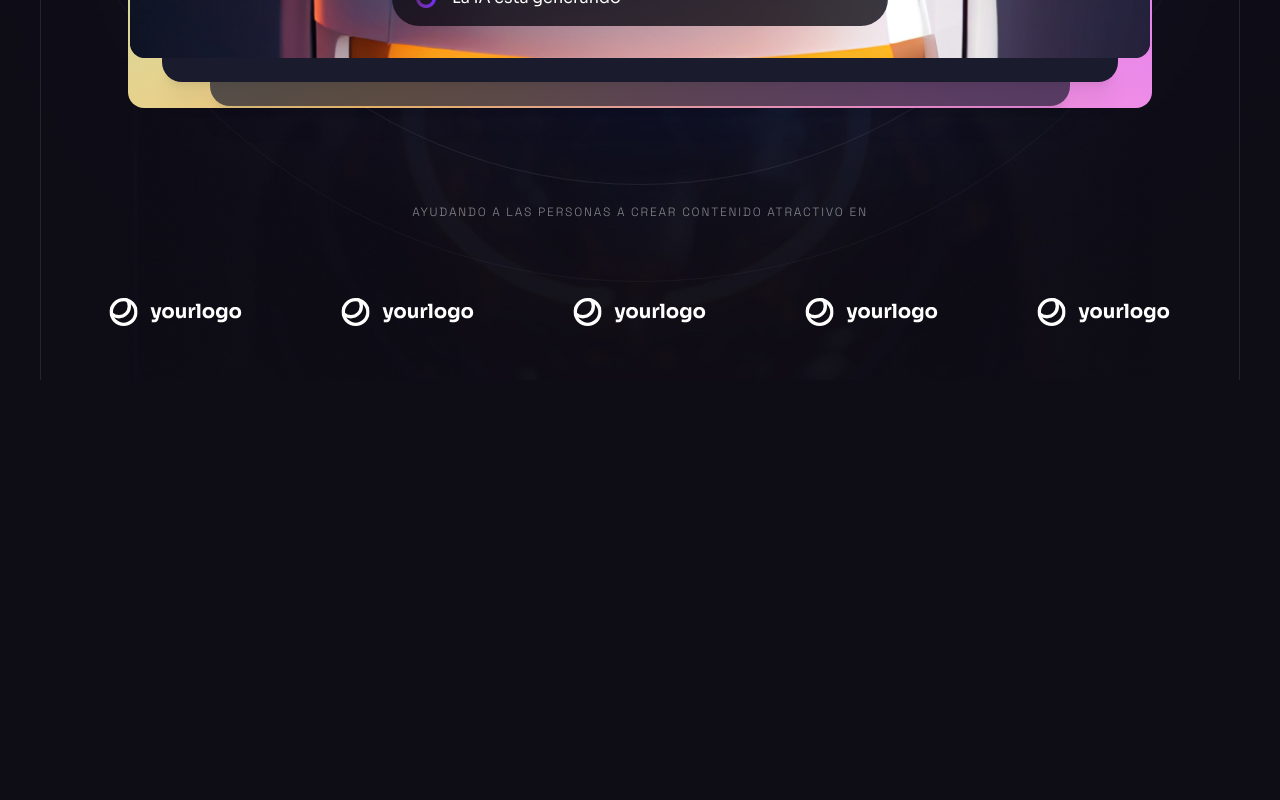
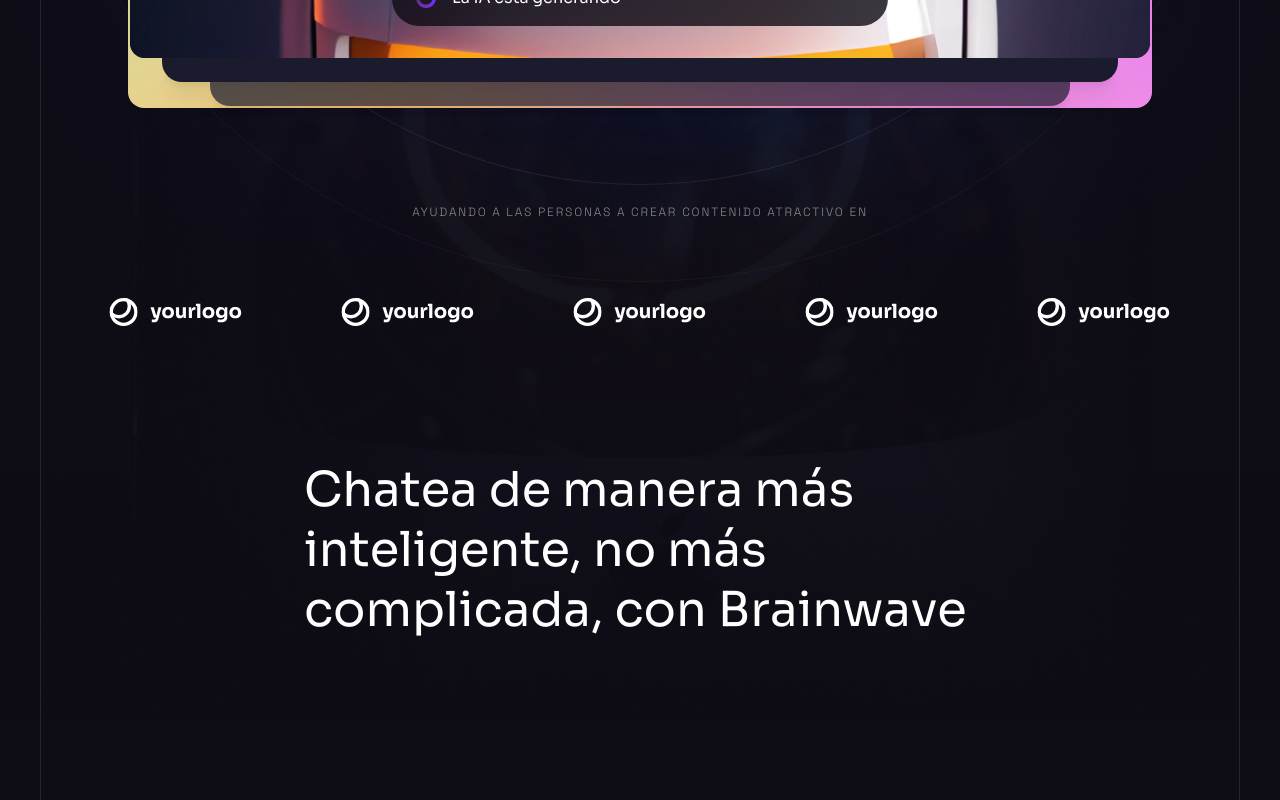
Before and after one commit to WaltGreenwich/brainwave, a React (Vite) app: page / in a window 1280 px wide. Shown: the part 1050-1850 px from the top of the page. Before the commit the page ends 1430 px from the top, so only its background shows below. Built offline with nearby package versions, Linux system fonts and the light colour scheme.

Commit message:
Implemendando la seccion Benefits

```diff
--- a/src/App.jsx
+++ b/src/App.jsx
@@ -1,6 +1,8 @@
 import ButtonGradient from "./assets/svg/ButtonGradient";
+import Benefits from "./components/Benefits";
 import Header from "./components/Header";
 import Hero from "./components/Hero";
+Benefits;
 
 const App = () => {
   return (
@@ -8,6 +10,7 @@
       <div className="pt-[4.75rem] lg:pt-[5.25rem] overflow-hidden">
         <Header />
         <Hero />
+        <Benefits />
       </div>
       <ButtonGradient />
     </>
--- /dev/null
+++ b/src/components/Benefits.jsx
@@ -0,0 +1,17 @@
+import Heading from "./Heading";
+import Section from "./Section";
+
+const Benefits = () => {
+  return (
+    <Section id="features">
+      <div className="container relative z-2">
+        <Heading
+          className="md:max-w-md lg:max-w-2xl"
+          title="Chatea de manera más inteligente, no más complicada, con Brainwave"
+        />
+      </div>
+    </Section>
+  );
+};
+
+export default Benefits;
--- /dev/null
+++ b/src/components/Heading.jsx
@@ -0,0 +1,9 @@
+const Heading = ({ className, title }) => {
+  return (
+    <div className={`${className} max-w-[50rem] mx-auto mb-12 lg:mb-20`}>
+      {title && <h2 className="h2">{title}</h2>}
+    </div>
+  );
+};
+
+export default Heading;
```
